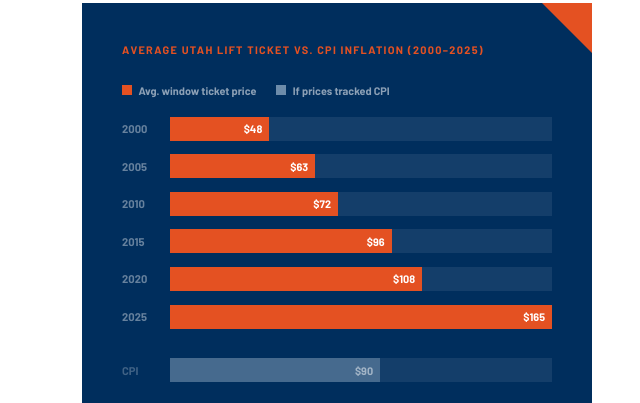
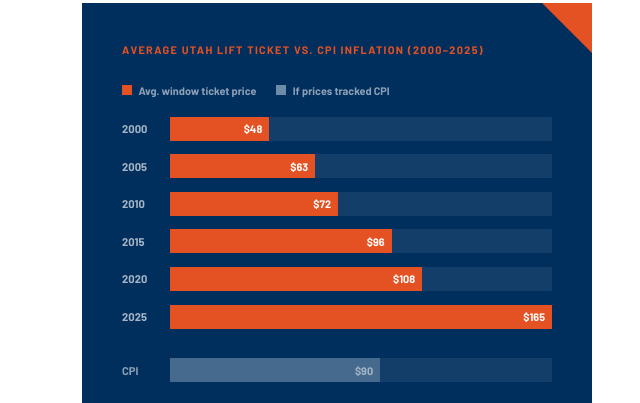
Before and after one commit to richinsclinton/SKIHERE-Website, a plain HTML site: page index.html in a window 1280 px wide. Shown: the part 1420-1823 px from the top of the page, 598-1238 px from the left. Drawn offline with nearby package versions, Linux system fonts and the light colour scheme; a web font is replaced by a local one.

Commit message:
Bump chart year-label contrast (rgba alpha 0.25/0.4 → 0.55/0.65)

```diff
--- a/index.html
+++ b/index.html
@@ -247,7 +247,7 @@ section { padding: 6rem 3rem; }
 .chart-corner { position: absolute; top: 0; right: 0; width: 0; height: 0; border-style: solid; border-width: 0 50px 50px 0; border-color: transparent var(--orange) transparent transparent; }
 .chart-label { font-size: 0.68rem; font-weight: 700; letter-spacing: 0.12em; text-transform: uppercase; color: var(--orange); margin-bottom: 1.75rem; }
 .bar-row { display: flex; align-items: center; gap: 0.75rem; margin-bottom: 0.85rem; }
-.bar-yr { font-size: 0.7rem; font-weight: 700; color: rgba(255,255,255,0.4); width: 36px; flex-shrink: 0; }
+.bar-yr { font-size: 0.7rem; font-weight: 700; color: rgba(255,255,255,0.65); width: 36px; flex-shrink: 0; }
 .bar-track { flex: 1; background: rgba(255,255,255,0.08); height: 24px; }
 .bar-fill { height: 100%; display: flex; align-items: center; justify-content: flex-end; padding-right: 7px; }
 .bar-fill span { font-size: 0.68rem; font-weight: 700; }
@@ -515,7 +515,7 @@ footer { background: var(--navy-dark); }
         </div>
         <div style="height:1rem;"></div>
         <div class="bar-row">
-          <div class="bar-yr" style="color:rgba(255,255,255,0.25);">CPI</div>
+          <div class="bar-yr" style="color:rgba(255,255,255,0.55);">CPI</div>
           <div class="bar-track"><div class="bar-fill" style="width:55%; background:rgba(217,233,247,0.25);"><span style="color:rgba(255,255,255,0.5);">$90</span></div></div>
         </div>
         <div class="chart-note">Lift ticket prices up ~240% since 2000. CPI over the same period: ~87%. Sources: Resort pricing data; U.S. Bureau of Labor Statistics.</div>
```
